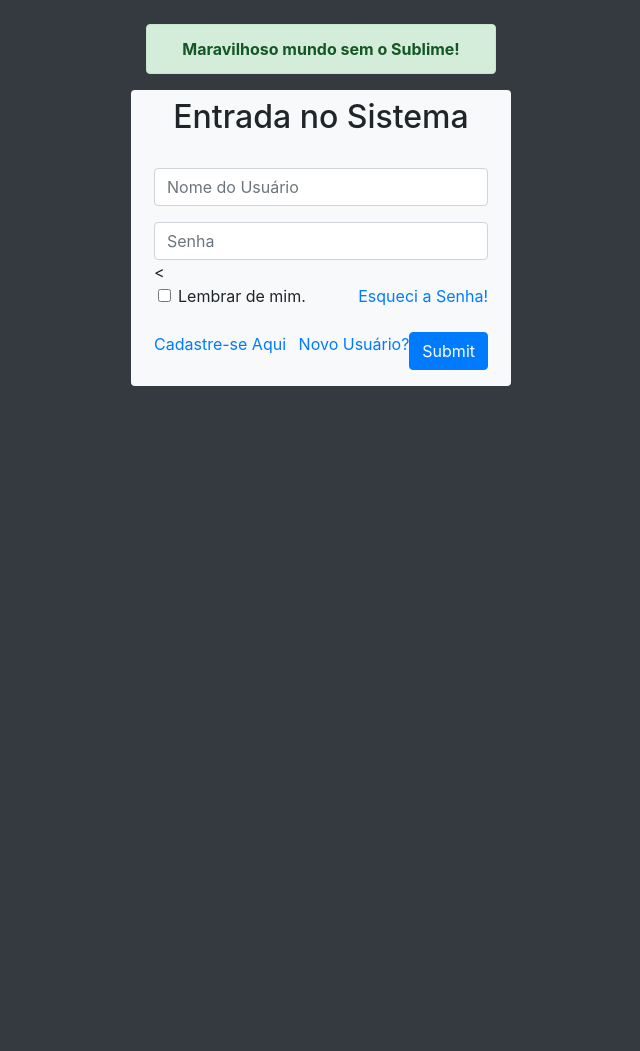
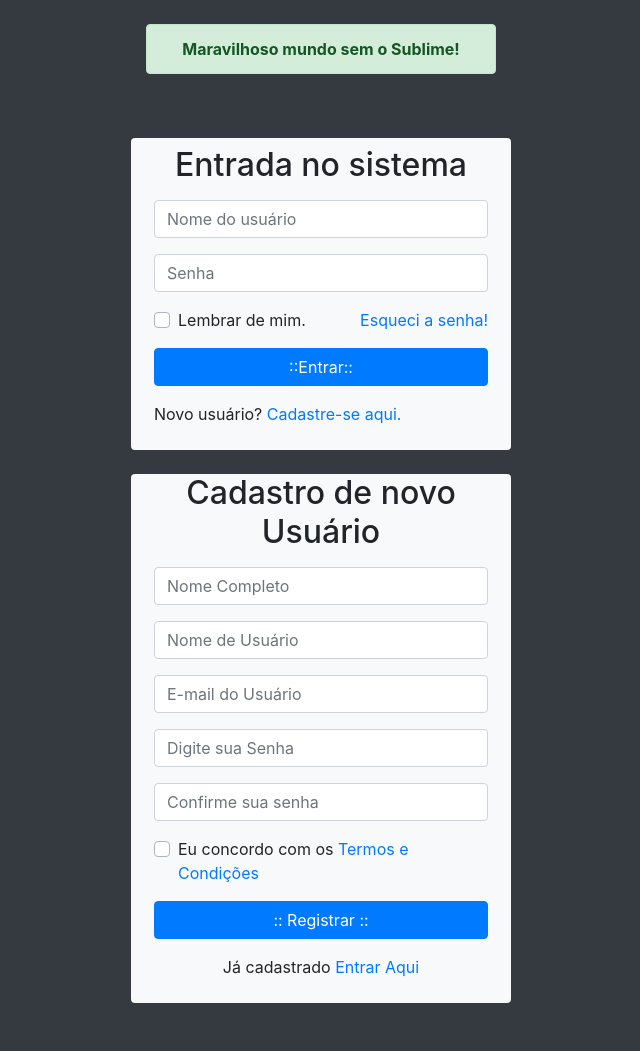
Before and after one commit to nixollassps/sistema_de_login_AIPR2019v1, a PHP site: page / in a window 1280 px wide. Shown: the whole page, without its empty margins (319-959 px from the left). Before the commit the page ends 386 px from the top, so only its background shows below. Run offline with PHP 8.4, Linux system fonts and the light colour scheme; some libraries are stand-ins or nearby versions.

Commit message:
Closes #2
Formulário de cadastro de novo usuário

```diff
--- a/index.php
+++ b/index.php
@@ -1,5 +1,5 @@
 <!DOCTYPE html>
-    <html lang="ept-br">
+<html lang="pt-br">
     <head>
         <meta charset="UTF-8">
         <meta name="viewport" content="width=device-width, initial-scale=1.0">
@@ -10,57 +10,114 @@
     </head>
 <body class="bg-dark">
     <main class="container mt-4">
-    <!--Conteudo Principal-->
-        <section class="row">
+     <!-- Conteúdo Principal -->
+
+        <section class="row mb-5">
             <div class="col-lg-4 offset-lg-4" id="alerta">
                 <div class="alert alert-success text-center">
-            <strong id="Resultado">
+                    <strong id="resultado">
                         Maravilhoso mundo sem o Sublime!
                     </strong>
-
                 </div>
             </div>
         </section>
+
         <!-- Formulário de Login -->
         <section class="row">
             <div class="col-lg-4 offset-lg-4 bg-light rounded" id="caixaLogin">
-        <h2 class="text-center mt-2">Entrada no Sistema</h2>
+                <h2 class="text-center mt-2">Entrada no sistema</h2>
                 <form action="#" id="formLogin" class="p-2">
 
-        <div class="form-group"></div>
-        <input type="text" name="NomeUsuario" id="nomeUsuario" class="form-control"
-         placeholder="Nome do Usuário" required>
+                    <div class="form-group">
+                        <input type="text" name="nomeUsuario"
+                        id="nomeUsuario" class="form-control"
+                        placeholder="Nome do usuário" required>
+                    </div>
 
-        <div class="form-group"></div>
-        <input type="password" name="spaceUsuario" id="senhaUsuario" class="form-control"
-         placeholder="Senha" required >
+                    <div class="form-group">
+                        <input type="password" name="senhaUsuario"
+                        id="senhaUsuario" class="form-control"
+                        placeholder="Senha" required>
+                    </div>
 
-        <<div class="form-group">
-            <div class="custom-control custom checkbox">
-                <input type="checkbox" name="lembrar" id="lembrar" class="form-check-input">
-                <label for="lembrar">
+                    <div class="form-group">
+                        <div class="custom-control custom-checkbox">
+                            <input type="checkbox" name="lembrar"
+                            id="lembrar" class="custom-control-input">
+
+                            <label for="lembrar" class="custom-control-label">
                                 Lembrar de mim.
                             </label>
-                <a href="#" id="btnEsqueci" class="float-right"> Esqueci a Senha!
+                            <a href="#" id="btnEsqueci" class="float-right">
+                                Esqueci a senha!
+                            </a>
                         </div>
                     </div>
 
-
                     <div class="form-group">
-         <input type="submit" value"Entrar" name="btnEntrar" id="btnEntrar" class="btn btn-primary btn-block">
+                        <input type="submit" value="::Entrar::"
+                        name="btnEntrar" id="btnEntrar"
+                        class="btn btn-primary btn-block">
                     </div>
 
                     <div class="form-group">
-            <p class="center">Novo Usuário?</p>
-        <a href="#" id="btnCadastrar">Cadastre-se Aqui
+                        <p class="center">Novo usuário?
+                        <a href="#" id="btnCadastrar">Cadastre-se aqui.</a>
+                        </p>
                     </div>
+
                 </form>
+            </div>
+        </section>
+        <br>
+        <!-- Formulário de Cadastro -->
+
+        <section class="row mb-5">
+            <div class="col-lg-4 offset-4 bg-light rounded" id"caixaCadastro">
+            <h2 class="text-center">Cadastro de novo Usuário</h2>
+            <form action="#" class="p-2" id="frmCadastro">
+                    <div class="form-group">
+                        <input type="text" name="nomeCompleto" id="nomeCompleto" class="form-control"
+                        placeholder="Nome Completo" required>
+                    </div>
+
+                    <div class="form-group">
+                        <input type="text" name="nomeUsuario" id="nomeUsuario" class="form-control"
+                        placeholder="Nome de Usuário" required>
+                    </div>
+                    <div class="form-group">
+                        <input type="email" name="emailUsuario" id="emailUsuario" class="form-control"
+                        placeholder="E-mail do Usuário" required>
+                    </div>
+                    <div class="form-group">
+                    <input type="password" name="senhaUsuario" id="senhaUsuario" class="form-control"
+                        placeholder="Digite sua Senha" required>
+                    </div>
+                    <div class="form-group">
+                    <input type="password" name="senhaConfirma" id="senhaConfirma" class="form-control"
+                        placeholder="Confirme sua senha" required>
+                    </div>
+                    <div class="form-group">
+                        <div class="custom-control custom-checkbox">
+                        <input type="checkbox" name="concordar" id="concordar" class="custom-control-input">
+                            <label for="concordar" class="custom-control-label">Eu concordo com os
+                            <a href="#">Termos e Condições</a>
+                            </label>
+                        </div>
+                    </div>
+                    <div class="form-group">
+                        <input type="submit" value=":: Registrar ::" class="btn btn-primary btn-block" id="btnRegistrar">
+                    </div>
+                    <div class="form-group">
+                        <p class="text-center" > Já cadastrado <a href="#" id="btnJáCadastro"> Entrar Aqui</a> </p>
+                    </div>
+
+                </form>
+            </div>
+        </section>
 
 
-        </div>
-    </section>
     </main>
-
 
 <script src="https://cdnjs.cloudflare.com/ajax/libs/jquery/3.4.1/jquery.slim.min.js"></script>
 <script src="https://cdnjs.cloudflare.com/ajax/libs/popper.js/1.15.0/umd/popper.min.js"></script>
```
Lines whose indentation alone changed are shown as unchanged.
